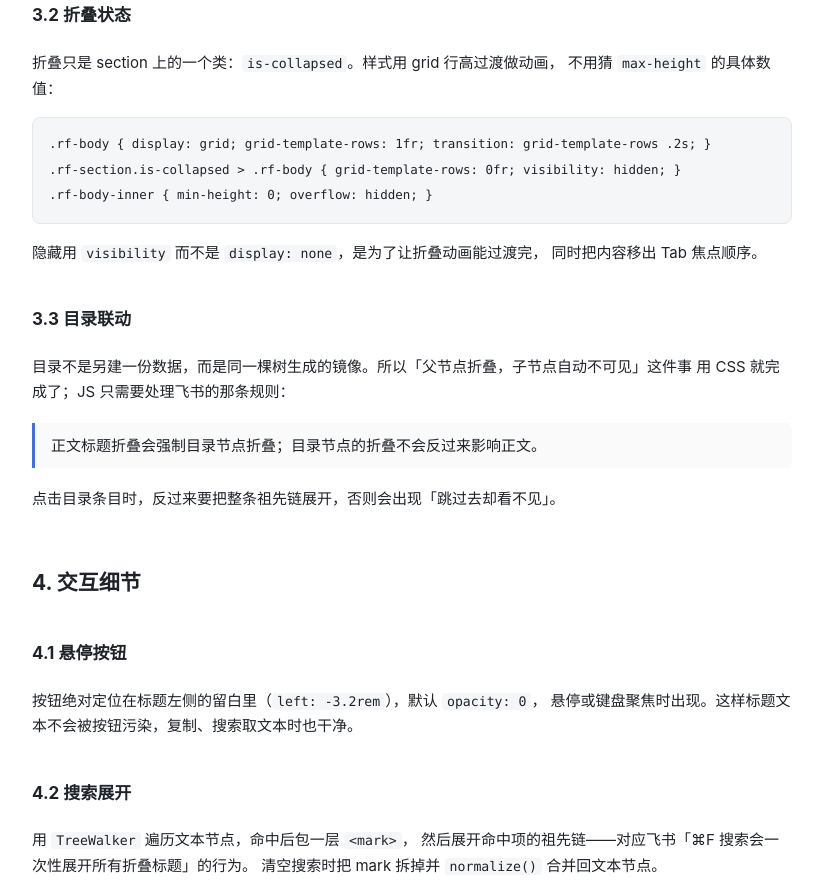
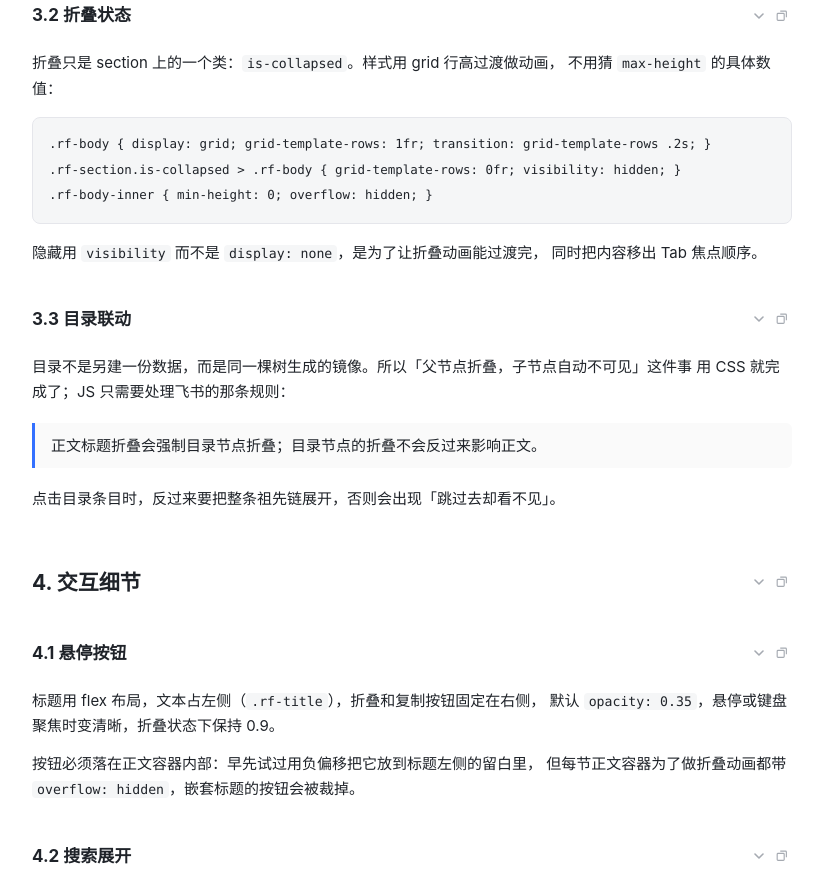
Before and after one commit to mulezi1029/Demo, a plain HTML site: page collapsible-doc-reader/index.html in a window 1280 px wide. Shown: the part 1905-2800 px from the top of the page, without its empty margins (364-1187 px from the left). Drawn offline with Linux system fonts and the light colour scheme.

Commit message:
fix: 折叠按钮移到标题右侧，修复被正文容器裁切的问题
- 按钮原先用负偏移挂在标题左侧，而每节正文容器为折叠动画带 overflow: hidden，
  嵌套标题的按钮直接被裁掉，页面上看不到折叠入口
- 标题改为 flex 布局：文本占左侧，折叠/复制按钮固定在右侧；默认淡显、悬停清晰、
  折叠状态下加深
- 窄屏目录抽屉默认收起，点完目录自动关闭，避免盖住正文
- 文档与 README 同步更新按钮位置说明与对照表

```diff
--- a/collapsible-doc-reader/demo.js
+++ b/collapsible-doc-reader/demo.js
@@ -99,13 +99,17 @@
       return;
     }
 
-    let tocHidden = false;
+    let stored = null;
     try {
-      tocHidden = localStorage.getItem(UI_KEY) === '1';
+      stored = localStorage.getItem(UI_KEY);
     } catch (error) {
-      tocHidden = false;
+      stored = null;
     }
-    if (tocHidden) document.body.classList.add('rf-toc-hidden');
+    // 窄屏目录是抽屉，默认收起，否则会盖住正文
+    const narrow = window.matchMedia('(max-width: 880px)').matches;
+    if (stored === '1' || (stored === null && narrow)) {
+      document.body.classList.add('rf-toc-hidden');
+    }
 
     const reader = new window.FoldingReader('#doc', {
       toc: '#toc',
@@ -116,6 +120,13 @@
 
     window.reader = reader; // 方便在控制台里试 API
     bindToolbar(reader);
+    if (narrow) {
+      document.getElementById('search').placeholder = '搜索';
+      // 抽屉形态下点完目录就收起来，别挡着正文
+      document.getElementById('toc').addEventListener('click', (event) => {
+        if (event.target.closest('.rf-toc-link')) document.body.classList.add('rf-toc-hidden');
+      });
+    }
     bindSearch(reader);
     bindProgress();
     openHash(reader);
--- a/collapsible-doc-reader/index.html
+++ b/collapsible-doc-reader/index.html
@@ -54,7 +54,7 @@
   <p class="doc-meta">最后更新 2026-11-24 · 阅读约 6 分钟 · 示例文档</p>
 
   <p>这份文档本身就是这个组件的输出：它由一段普通的 HTML 渲染而来，没有编辑器、没有后端，
-      折叠完全发生在浏览器里。<strong>把鼠标移到任意标题左侧</strong>，会出现折叠和复制按钮。</p>
+      折叠完全发生在浏览器里。<strong>把鼠标移到任意标题行</strong>，标题右侧会出现折叠和复制按钮。</p>
 
   <blockquote>折叠不是新的数据，它只是渲染层的一种状态。</blockquote>
 
@@ -130,8 +130,10 @@
   <h2 id="detail">4. 交互细节</h2>
 
   <h3 id="detail-hover">4.1 悬停按钮</h3>
-  <p>按钮绝对定位在标题左侧的留白里（<code>left: -3.2rem</code>），默认 <code>opacity: 0</code>，
-      悬停或键盘聚焦时出现。这样标题文本不会被按钮污染，复制、搜索取文本时也干净。</p>
+  <p>标题用 flex 布局，文本占左侧（<code>.rf-title</code>），折叠和复制按钮固定在右侧，
+      默认 <code>opacity: 0.35</code>，悬停或键盘聚焦时变清晰，折叠状态下保持 0.9。</p>
+  <p>按钮必须落在正文容器内部：早先试过用负偏移把它放到标题左侧的留白里，
+      但每节正文容器为了做折叠动画都带 <code>overflow: hidden</code>，嵌套标题的按钮会被裁掉。</p>
 
   <h3 id="detail-search">4.2 搜索展开</h3>
   <p>用 <code>TreeWalker</code> 遍历文本节点，命中后包一层 <code>&lt;mark&gt;</code>，
--- a/collapsible-doc-reader/reader.css
+++ b/collapsible-doc-reader/reader.css
@@ -8,20 +8,24 @@
 }
 
 .rf-section > :is(h1, h2, h3, h4, h5, h6) {
-  position: relative;
+  display: flex;
+  align-items: center;
+  gap: 8px;
 }
 
-/* ---------- 标题左侧的折叠 / 复制按钮（悬停出现，和飞书一致） ---------- */
+.rf-title {
+  flex: 1 1 auto;
+  min-width: 0;
+}
+
+/* ---------- 标题右侧的折叠 / 复制按钮（悬停变清晰，和飞书一致） ---------- */
 
 .rf-controls {
-  position: absolute;
-  left: -3.2rem;
-  top: 50%;
-  transform: translateY(-50%);
+  flex: 0 0 auto;
   display: flex;
   align-items: center;
   gap: 2px;
-  opacity: 0;
+  opacity: 0.35;
   transition: opacity 0.15s ease;
 }
 
@@ -30,9 +34,14 @@
   opacity: 1;
 }
 
+/* 已折叠的标题保留清晰的按钮，提示这里可以展开 */
+.rf-section.is-collapsed > :is(h1, h2, h3, h4, h5, h6) > .rf-controls {
+  opacity: 0.9;
+}
+
 @media (hover: none) {
   .rf-controls {
-    opacity: 0.85;
+    opacity: 0.8;
   }
 }
 
--- a/collapsible-doc-reader/reader.js
+++ b/collapsible-doc-reader/reader.js
@@ -100,6 +100,13 @@
     }
 
     decorate(section, heading) {
+      // 标题文本包一层：操作按钮占用标题右侧的空间，不再靠负偏移伸到容器外，
+      // 否则会被 .rf-body-inner 的 overflow: hidden 裁掉
+      const title = document.createElement('span');
+      title.className = 'rf-title';
+      while (heading.firstChild) title.appendChild(heading.firstChild);
+      heading.appendChild(title);
+
       const controls = document.createElement('div');
       controls.className = 'rf-controls';
 
```
Also changed, not shown: 1 other file.
